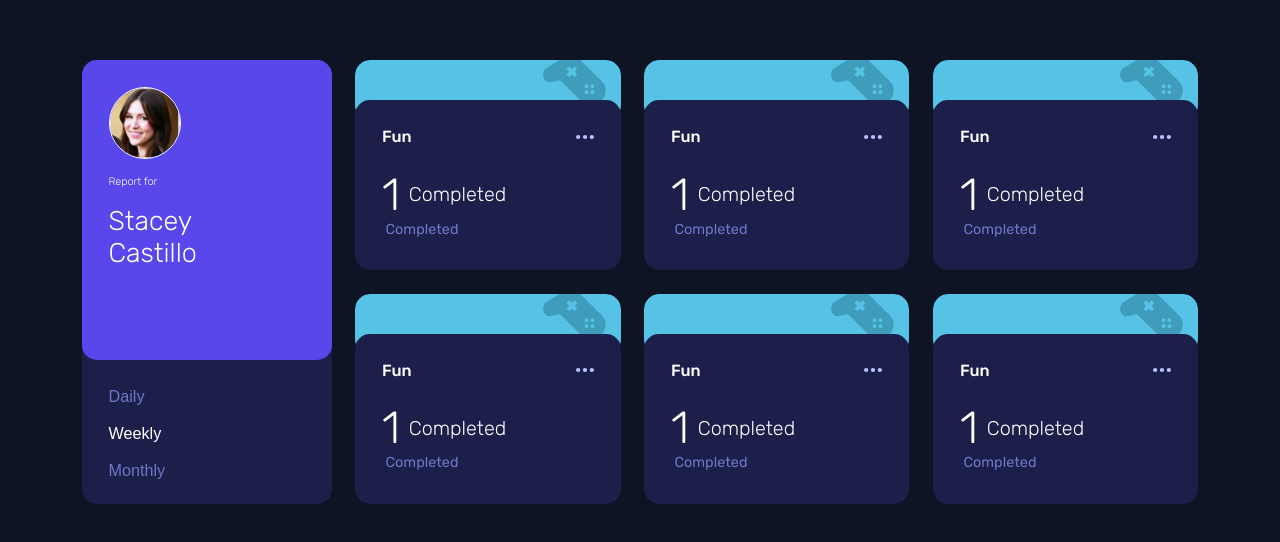
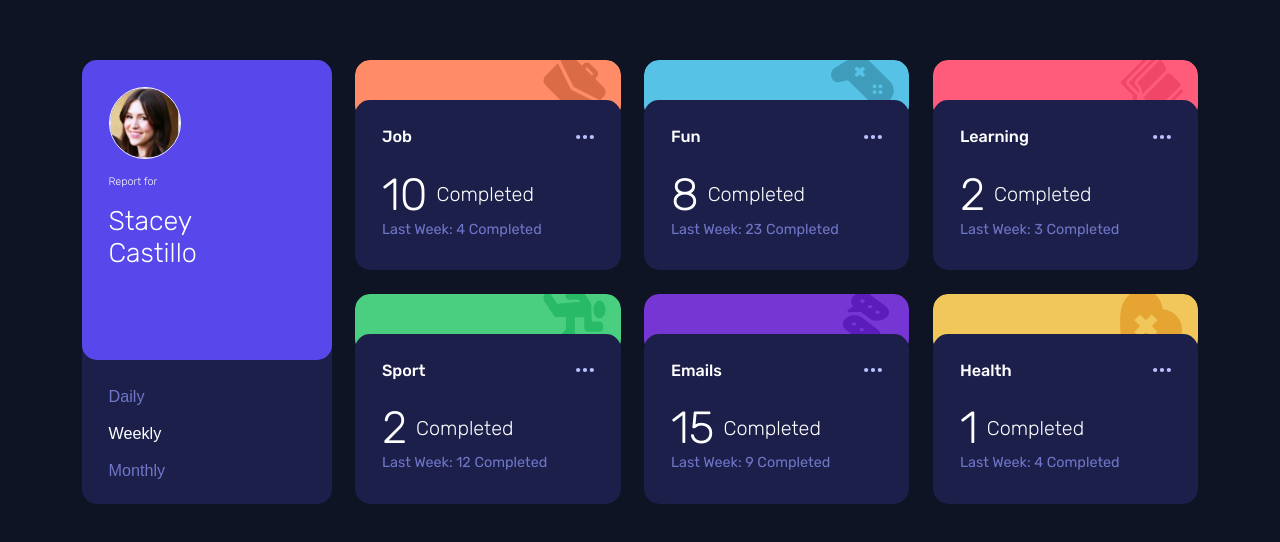
Before and after one commit to Somayeh-Kargosha/ticket-tracking-dashboard, a React (Vite) app: page / in a window 1280 px wide. Shown: the part 118-660 px from the top of the page. Built offline with nearby package versions, Linux system fonts and the light colour scheme.

Commit message:
Connect data to activity cards component

```diff
--- a/src/App.tsx
+++ b/src/App.tsx
@@ -119,12 +119,15 @@ const App: React.FC = () => {
         setTimeframe={setSelectedTimeframe}
       />
       <div className="cards">
-        <ActivityCard />
-        <ActivityCard />
-        <ActivityCard />
-        <ActivityCard />
-        <ActivityCard />
-        <ActivityCard />
+        {timeframes.map((item) => (
+          <ActivityCard
+            key={item.title}
+            title={item.title}
+            current={item.timeframes[selectedTimeframe].current}
+            previous={item.timeframes[selectedTimeframe].previous}
+            timeframe={selectedTimeframe}
+          />
+        ))}
       </div>
     </div>
   );
--- a/src/components/ActivityCard.tsx
+++ b/src/components/ActivityCard.tsx
@@ -1,24 +1,45 @@
 import React from "react";
 import "./ActivityCard.scss";
+interface ActivityCardProps {
+  title: string;
+  current: number;
+  previous: number;
+  timeframe: "daily" | "weekly" | "monthly";
+}
+const ActivityCard: React.FC<ActivityCardProps> = ({
+  title,
+  current,
+  previous,
+  timeframe,
+}) => {
+  const timeframeText = {
+    daily: "Yesterday",
+    weekly: "Last Week",
+    monthly: "Last Month",
+  };
 
-const ActivityCard: React.FC = () => {
   return (
     <div className="activity-card-container">
-      <div className={`icon-container fun`}>
-        <img src={`src/assets/images/fun.svg`} alt="Icon" className="icon" />
+      <div className={`icon-container ${title}`}>
+        <img
+          src={`src/assets/images/${title}.svg`}
+          alt="Icon"
+          className="icon"
+        />
       </div>
       <div className="activity-card">
         <div className="activity-content">
           <div className="activity-title">
-            <h3>fun</h3>
+            <h3>{title}</h3>
             <img src="src/assets/images/menu.svg" alt="Icon" className="icon" />
           </div>
           <div className="activity-done">
             <div className="hours">
-              <span>1</span>
+              <span>{current}</span>
               <p>Completed</p>
             </div>
             <p className="previous">
+              {timeframeText[timeframe]}: {previous}
               <span className="hidden">Completed</span>
             </p>
           </div>
@@ -27,5 +48,4 @@ const ActivityCard: React.FC = () => {
     </div>
   );
 };
-
 export default ActivityCard;
```
